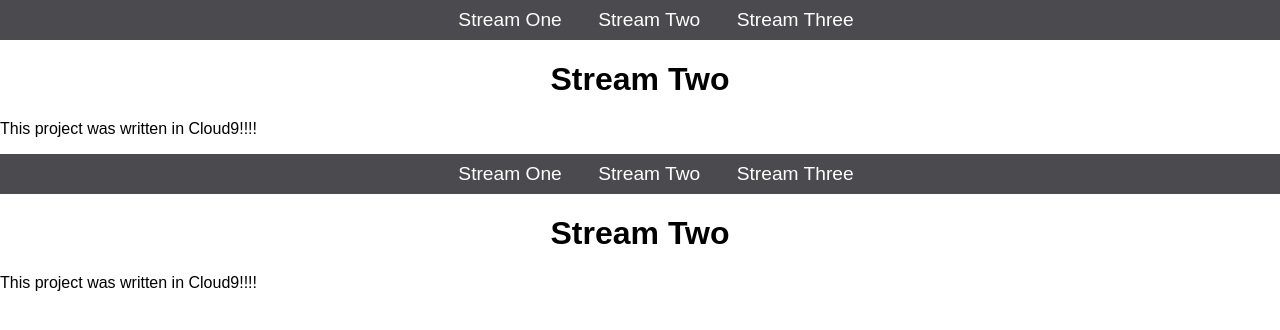
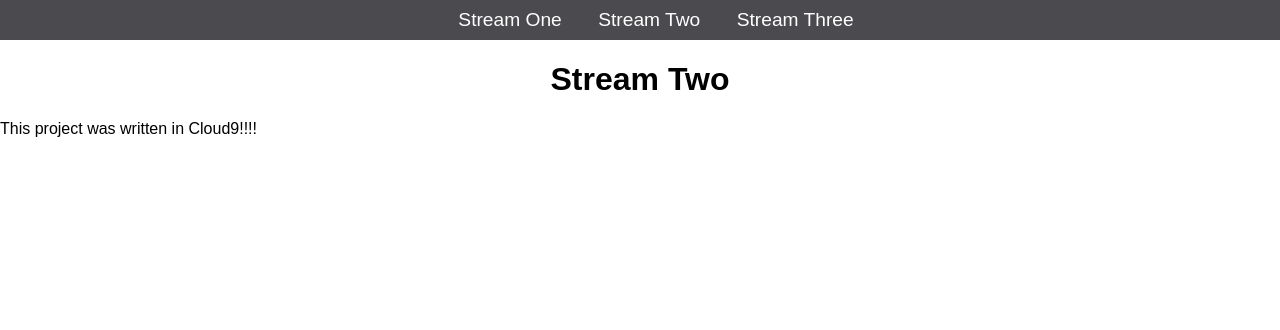
Before and after one commit to Donna1990/my-first-website, a plain HTML site: page stream-two.html in a window 1280 px wide. Drawn offline with Linux system fonts and the light colour scheme.

Commit message:
Updates to stream-two

```diff
--- a/stream-two.html
+++ b/stream-two.html
@@ -15,21 +15,4 @@
         <h1>Stream Two</h1>
         <p>This project was written in Cloud9!!!!</p>
     </body>
-</html><!DOCTYPE html>
-<html>
-    <head>
-        <title>Hello World</title>
-        <link rel="stylesheet" href="css/style.css" type="text/css" />
-    </head>
-    <body>
-        <nav>
-            <ul>
-                <li><a href="index.html">Stream One</a></li>
-                <li><a href="stream-two.html">Stream Two</a></li>
-                <li><a href="stream-three.html">Stream Three</a></li>
-            </ul>
-        </nav>
-        <h1>Stream Two</h1>
-        <p>This project was written in Cloud9!!!!</p>
-    </body>
 </html>
```
